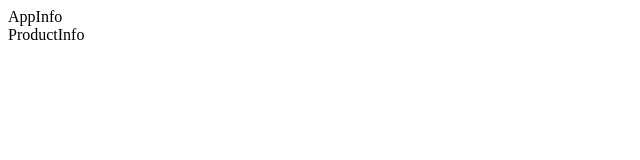
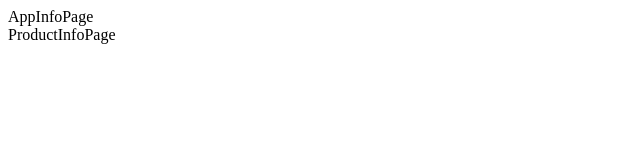
Before and after one commit to sangzai/YOUNGGLE, a React (Create React App) app in the folder apill_web/: page / in a window 1280 px wide. Shown: the top 160 px of the page, without its empty margins (0-640 px from the left). Built offline with nearby package versions, Linux system fonts and the light colour scheme.

Commit message:
Web_GJ_1206_02

```diff
--- a/apill_web/src/pages/AppInfo.jsx
+++ /dev/null
@@ -1,9 +0,0 @@
-import React from 'react'
-
-const AppInfo = () => {
-  return (
-    <div>AppInfo</div>
-  )
-}
-
-export default AppInfo
--- /dev/null
+++ b/apill_web/src/pages/AppInfoPage.jsx
@@ -0,0 +1,9 @@
+import React from 'react'
+
+const AppInfoPage = () => {
+  return (
+    <div>AppInfoPage</div>
+  )
+}
+
+export default AppInfoPage
--- a/apill_web/src/pages/ProductInfo.jsx
+++ /dev/null
@@ -1,9 +0,0 @@
-import React from 'react'
-
-const ProductInfo = () => {
-  return (
-    <div>ProductInfo</div>
-  )
-}
-
-export default ProductInfo
--- /dev/null
+++ b/apill_web/src/pages/ProductInfoPage.jsx
@@ -0,0 +1,11 @@
+import React from 'react'
+
+const ProductInfoPage = () => {
+  return (
+    <div>
+      ProductInfoPage
+    </div>
+  )
+}
+
+export default ProductInfoPage
--- a/apill_web/src/router/App.jsx
+++ b/apill_web/src/router/App.jsx
@@ -1,12 +1,12 @@
 import React from 'react'
-import AppInfo from '../pages/AppInfo'
-import ProductInfo from '../pages/ProductInfo'
+import AppInfoPage from '../pages/AppInfoPage'
+import ProductInfoPage from '../pages/ProductInfoPage'
 
 const App = () => {
   return (
     <>
-      <AppInfo />
-      <ProductInfo />
+      <AppInfoPage />
+      <ProductInfoPage />
     </>
   )
 }
```
